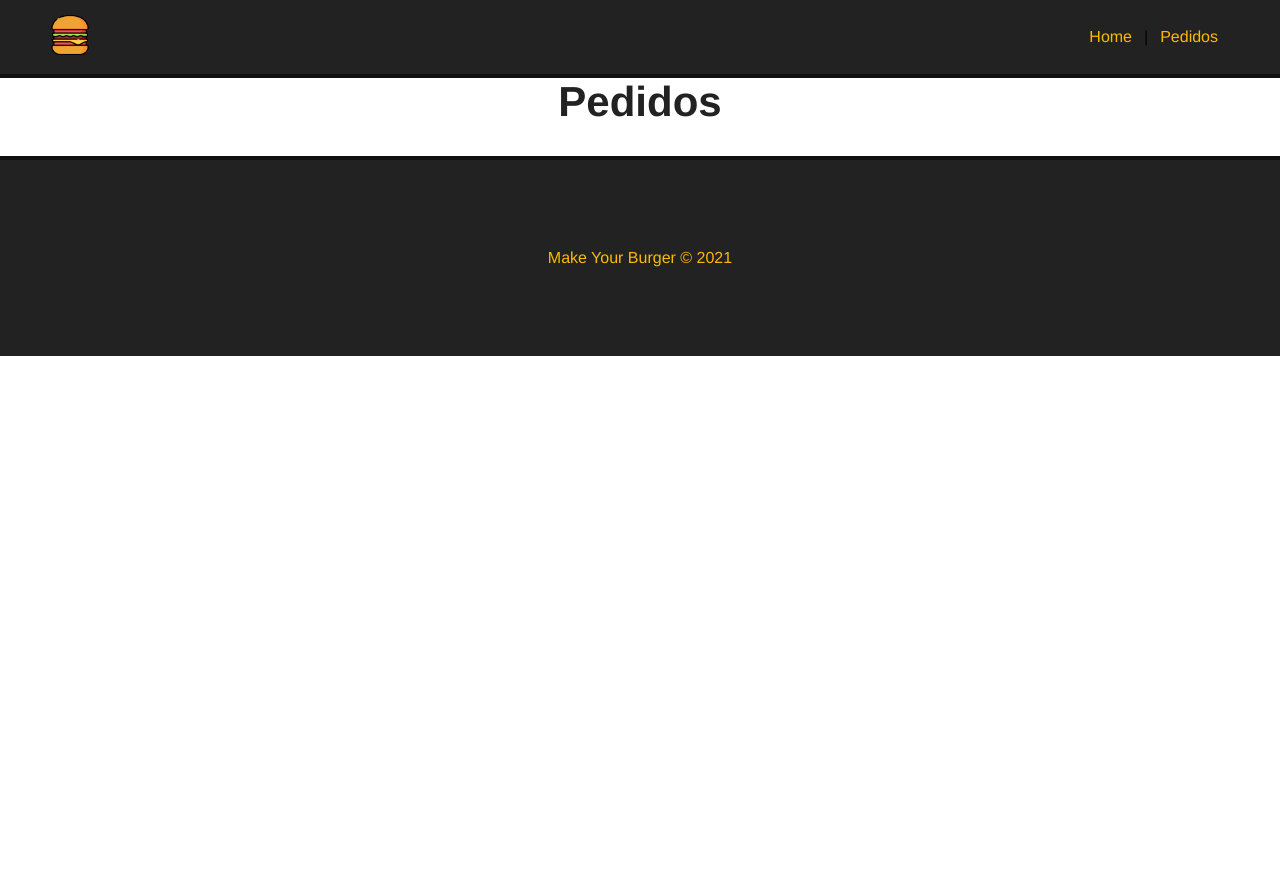
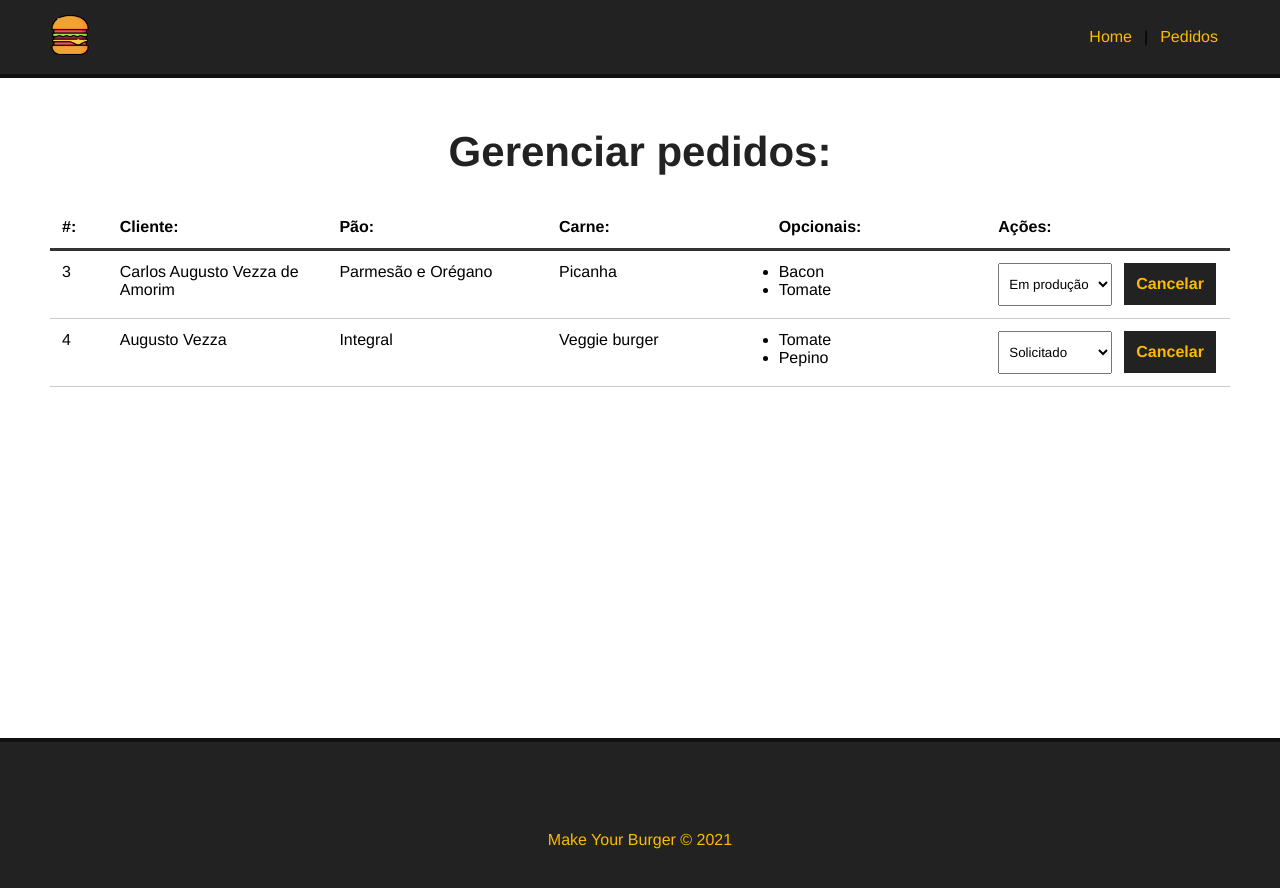
Before and after one commit to CarlosAmorim94/Vue_MakeYourBurguer, a Vue app: page /pedidos in a window 1280 px wide. Shown: the top 888 px of the page. Before the commit the page ends 800 px from the top, so only its background shows below. Built offline with nearby package versions, Linux system fonts and the light colour scheme; data requests are answered from the project's data file.

Commit message:
Feat: Dashboard done

```diff
--- a/db/db.json
+++ b/db/db.json
@@ -79,28 +79,6 @@
   ],
   "burgers": [
     {
-      "nome": "Carlos",
-      "carne": "Alcatra",
-      "pao": "3 Queijos",
-      "opcionais": [
-        "Bacon",
-        "Cheddar",
-        "Pepino",
-        "Tomate",
-        "Cebola roxa"
-      ],
-      "status": "Solicitado",
-      "id": 1
-    },
-    {
-      "nome": "",
-      "carne": "",
-      "pao": "",
-      "opcionais": [],
-      "status": "Solicitado",
-      "id": 2
-    },
-    {
       "nome": "Carlos Augusto Vezza de Amorim",
       "carne": "Picanha",
       "pao": "Parmesão e Orégano",
@@ -108,7 +86,7 @@
         "Bacon",
         "Tomate"
       ],
-      "status": "Solicitado",
+      "status": "Em produção",
       "id": 3
     },
     {
--- a/src/App.vue
+++ b/src/App.vue
@@ -31,7 +31,7 @@
 }
 .main-container {
   margin: 50px;
-  min-height: 250px;
+  min-height: 70vh;
 }
 h1 {
   text-align: center;
--- /dev/null
+++ b/src/components/Dashboard.vue
@@ -0,0 +1,147 @@
+<template>
+  <div id="burger-table" v-if="burgers">
+    <div>
+      <div id="burger-table-heading">
+        <div class="order-id">#:</div>
+        <div>Cliente:</div>
+        <div>Pão:</div>
+        <div>Carne:</div>
+        <div>Opcionais:</div>
+        <div>Ações:</div>
+      </div>
+    </div>
+    <div id="burger-table-rows">
+      <div class="burger-table-row" v-for="burger in burgers" :key="burger.id">
+        <div class="order-number">{{ burger.id }}</div>
+        <div>{{ burger.nome }}</div>
+        <div>{{ burger.pao }}</div>
+        <div>{{ burger.carne }}</div>
+        <div>
+          <ul v-for="(opcional, index) in burger.opcionais" :key="index">
+            <li>{{ opcional }}</li>
+          </ul>
+        </div>
+        <div>
+          <select
+            name="status"
+            class="status"
+            @change="updateBurger($event, burger.id)"
+          >
+            <option
+              :value="s.tipo"
+              v-for="s in status"
+              :key="s.id"
+              :selected="burger.status == s.tipo"
+            >
+              {{ s.tipo }}
+            </option>
+          </select>
+          <button class="delete-btn" @click="deleteBurger(burger.id)">
+            Cancelar
+          </button>
+        </div>
+      </div>
+    </div>
+  </div>
+  <div v-else>
+    <h2>Não há pedidos no momento!</h2>
+  </div>
+</template>
+<script>
+export default {
+  name: "Dashboard",
+  data() {
+    return {
+      burgers: null,
+      burger_id: null,
+      status: [],
+    };
+  },
+  methods: {
+    async getPedidos() {
+      const req = await fetch("http://localhost:3000/burgers");
+      const data = await req.json();
+      this.burgers = data;
+      // Resgata os status de pedidos
+      this.getStatus();
+    },
+    async getStatus() {
+      const req = await fetch("http://localhost:3000/status");
+      const data = await req.json();
+      this.status = data;
+    },
+    async deleteBurger(id) {
+      const req = await fetch(`http://localhost:3000/burgers/${id}`, {
+        method: "DELETE",
+      });
+      const res = await req.json();
+      this.getPedidos();
+    },
+    async updateBurger(event, id) {
+      const option = event.target.value;
+      const dataJson = JSON.stringify({ status: option });
+      const req = await fetch(`http://localhost:3000/burgers/${id}`, {
+        method: "PATCH",
+        headers: { "Content-Type": "application/json" },
+        body: dataJson,
+      });
+      const res = await req.json();
+      console.log(res);
+    },
+  },
+  mounted() {
+    this.getPedidos();
+  },
+};
+</script>
+
+<style scoped>
+#burger-table {
+  max-width: 1200px;
+  margin: 0 auto;
+}
+#burger-table-heading,
+#burger-table-rows,
+.burger-table-row {
+  display: flex;
+  flex-wrap: wrap;
+}
+#burger-table-heading {
+  font-weight: bold;
+  padding: 12px;
+  border-bottom: 3px solid #333;
+}
+.burger-table-row {
+  width: 100%;
+  padding: 12px;
+  border-bottom: 1px solid #ccc;
+}
+#burger-table-heading div,
+.burger-table-row div {
+  width: 19%;
+}
+#burger-table-heading .order-id,
+.burger-table-row .order-number {
+  width: 5%;
+}
+select {
+  padding: 12px 6px;
+  margin-right: 12px;
+}
+.delete-btn {
+  background-color: #222;
+  color: #fcba03;
+  font-weight: bold;
+  border: 2px solid #222;
+  padding: 10px;
+  font-size: 16px;
+  margin: 0 auto;
+  cursor: pointer;
+  transition: 0.5s;
+}
+
+.delete-btn:hover {
+  background-color: transparent;
+  color: #222;
+}
+</style>
--- a/src/views/Pedidos.vue
+++ b/src/views/Pedidos.vue
@@ -1,5 +1,18 @@
 <template>
   <div>
-    <h1>Pedidos</h1>
+    <div class="main-container">
+      <h1>Gerenciar pedidos:</h1>
+      <Dashboard />
+    </div>
   </div>
 </template>
+
+<script>
+import Dashboard from "../components/Dashboard";
+export default {
+  name: "Pedidos",
+  components: {
+    Dashboard,
+  },
+};
+</script>
```
